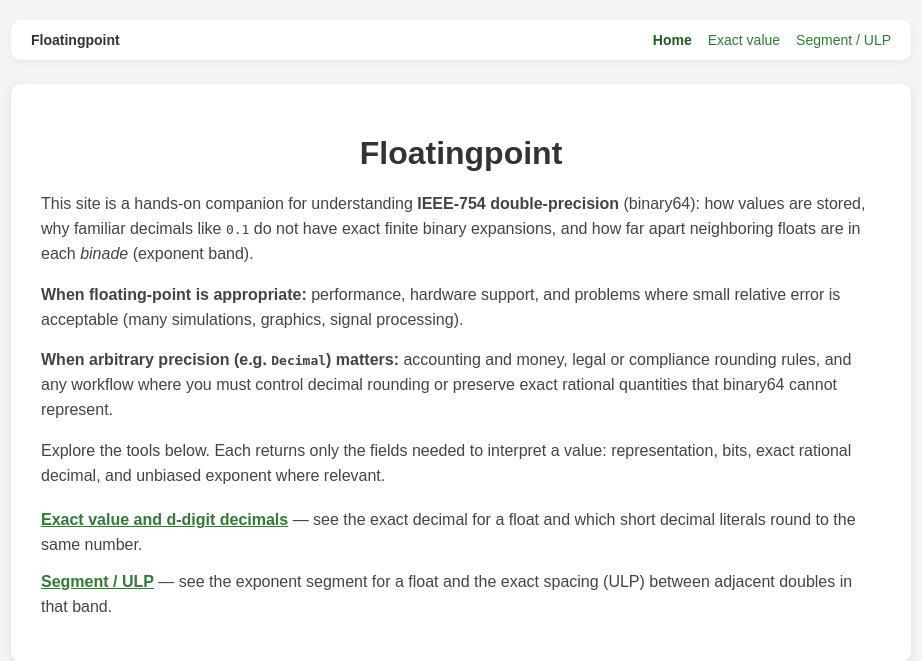
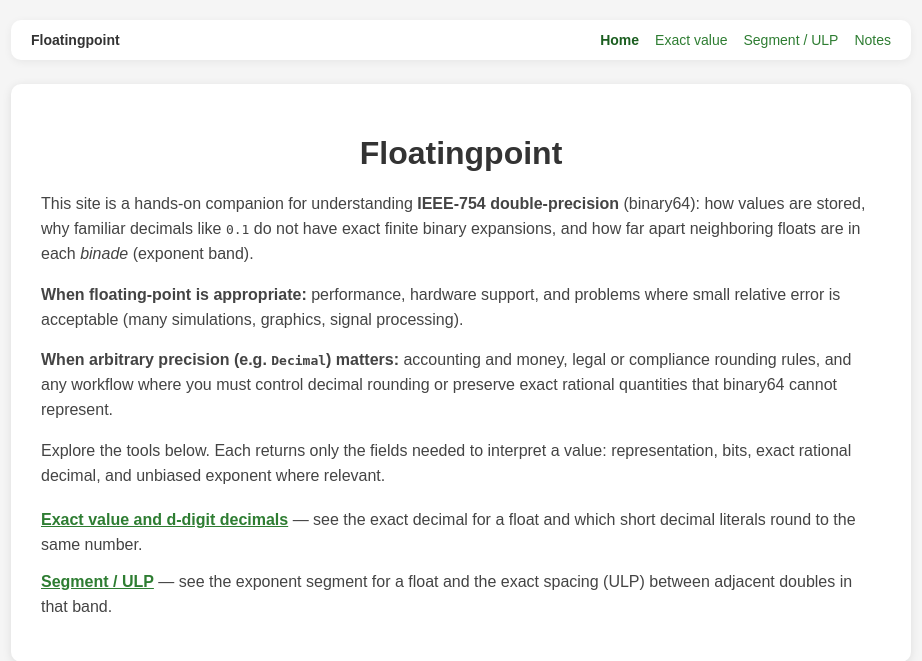
Before and after one commit to fjab76/floatingpoint, a Flask app: page / in a window 1280 px wide. Shown: the top 661 px of the page, without its empty margins (179-1101 px from the left). Run offline with Flask 3, Linux system fonts and the light colour scheme; some libraries are stand-ins or nearby versions.

Commit message:
feat: add Notes link to nav

```diff
--- a/templates/base.html
+++ b/templates/base.html
@@ -165,6 +165,7 @@
         <a href="{{ url_for('index') }}" {% if nav_active == 'home' %}class="active"{% endif %}>Home</a>
         <a href="{{ url_for('exact_decimal_form') }}" {% if nav_active == 'exact_decimal' %}class="active"{% endif %}>Exact value</a>
         <a href="{{ url_for('segment_form') }}" {% if nav_active == 'segment' %}class="active"{% endif %}>Segment / ULP</a>
+        <a href="{{ url_for('notes') }}" {% if nav_active == 'notes' %}class="active"{% endif %}>Notes</a>
     </nav>
 
     <div class="container">
```
